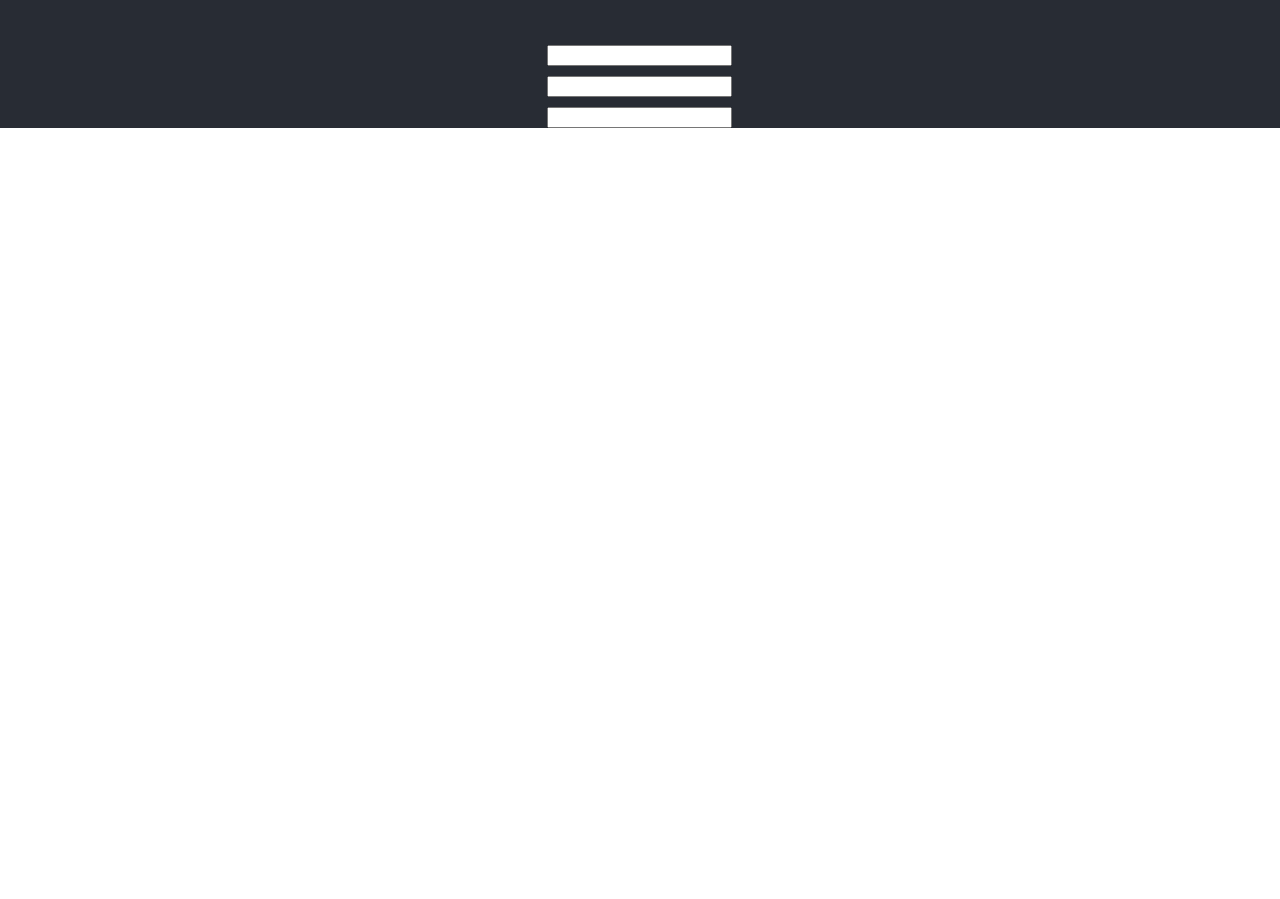
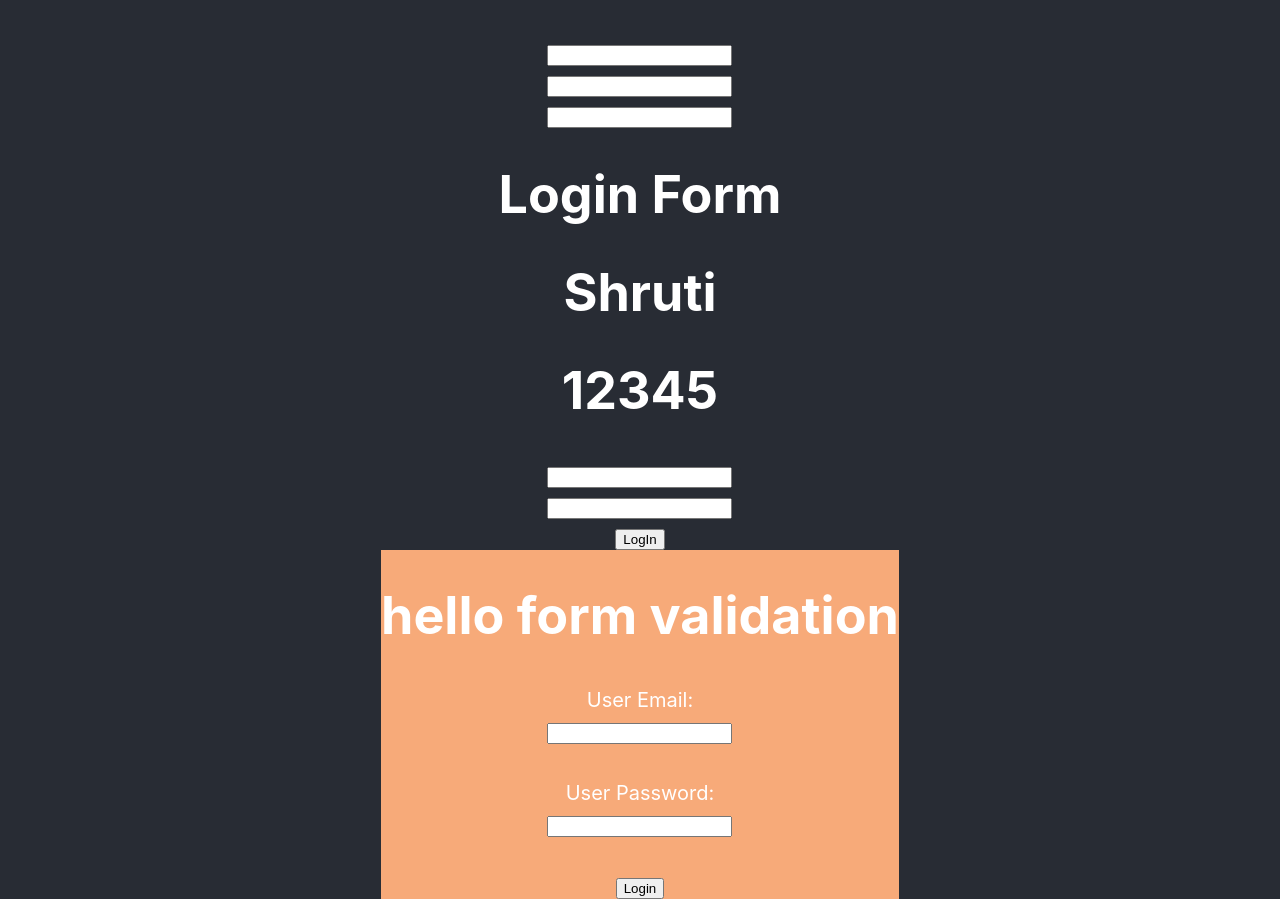
Before and after one commit to Shruti-2203/ReactJs, a React (Create React App) app: page / in a window 1280 px wide. Shown: the part 4371-5270 px from the top of the page. Before the commit the page ends 4499 px from the top, so only its background shows below. Built offline with nearby package versions, Linux system fonts and the light colour scheme.

Commit message:
Form Validation

```diff
--- a/src/App.js
+++ b/src/App.js
@@ -16,6 +16,8 @@ import OnChangeForm from './components/On-change';
 import OnChange2 from './components/OnChange2';
 import OnSubmit from './components/OnSubmit';
 import MultipleInput from './components/MultipleInput';
+import OneLineData from './components/OneLineData';
+import Formvalidation from './components/FormValidation';
 
 
 function App() {
@@ -75,6 +77,15 @@ function App() {
         {/* Multiple Input */}
         <MultipleInput/>
 
+        {/* One Line Data  */}
+        <OneLineData/>
+
+
+        {/* Form Validatio */}
+        <Formvalidation/>
+
+
+
 
       </header>
     </div>
--- /dev/null
+++ b/src/components/FormValidation.js
@@ -0,0 +1,58 @@
+import { Component } from "react";
+
+class Formvalidation extends Component{
+
+    state = {
+        useremail: '',
+        userpassword: '',
+        emailerror: '',
+        passworderror: ''
+    }
+
+    validate() {
+        if (!this.state.useremail>0 && !this.state.userpassword>0) {
+            this.setState({emailerror: 'Email and Password is required'})
+        }else if (!this.state.useremail>0){
+            this.setState({emailerror: 'Email is required'})
+        }else if (!this.state.userpassword>0){
+            this.setState({passworderror: 'Password is required'})
+        }else {
+            return true
+        }
+    }
+
+
+    FormSubmit = (event) => {
+        event.preventDefault();
+        if (this.validate()){
+            alert ('Form Submitted Successfully!');
+        }
+    }
+
+
+    render (){
+        return(
+            <div style={{ background: '#f7aa79' }}>
+
+                <h1>hello form validation</h1>
+                <h3> {this.state.useremail}  </h3>
+                <h3> {this.state.userpassword} </h3>
+
+                <form onSubmit={this.FormSubmit}>
+                    <label style={{ fontSize: '20px' }}>User Email:</label><br/>
+                    <input type="email" name="useremail" onChange={(event)=> this.setState({useremail: event.target.value})}/><br/>
+                    <strong style={{ color: 'red' , fontSize: '15px' }}>{this.state.emailerror}</strong><br/>
+
+                    <label style={{ fontSize: '20px' }} >User Password:</label> <br/>
+                    <input type="password" name="userpassword" onChange={(event)=> this.setState({userpassword: event.target.value})}/><br/>
+                    <strong style={{ color: 'red' , fontSize: '15px' } }>{this.state.passworderror}</strong><br/>
+
+                    <button type="submit">Login</button>
+                </form>
+            </div>
+        )
+    }
+}
+
+
+export default Formvalidation
--- /dev/null
+++ b/src/components/OneLineData.js
@@ -0,0 +1,39 @@
+const { Component } = require("react");
+
+class OneLineData extends Component {
+
+    state = {
+        userid : 'Shruti' ,
+        password : '12345'
+    }
+
+    // userinput = (event) => {
+    //    let userid = event.target.name
+    //    let value = event.target.value
+    //    this.setState({[userid]: value})
+    // }
+
+
+
+
+    render() {
+        return (
+            <div>
+                <h1>Login Form</h1>
+                <h1>{this.state.userid}</h1>
+                <h1>{this.state.password}</h1>
+
+
+                <form>
+                    <input type="text" name="userid" onChange={(event) => this.setState({userid: event.target.value})} >
+                    </input><br></br>
+                    <input type="text" name="password" onChange={(event) => this.setState({password: event.target.value})}></input><br/>
+                    <button type="submit">LogIn</button>
+                </form>
+
+            </div>
+        )
+    }
+}
+
+export default OneLineData
```
Also changed, not shown: my-study.txt.
